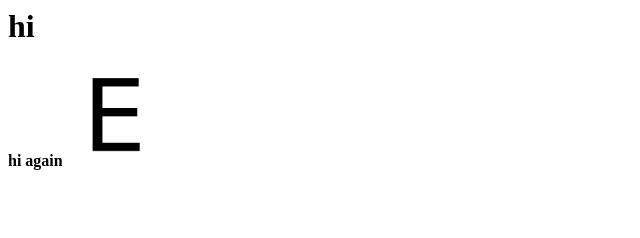
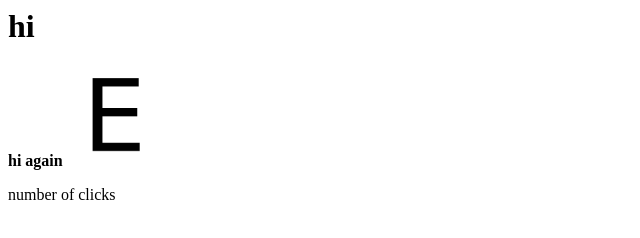
Before and after one commit to blazecoderman/h, a plain HTML site: page index.html in a window 1280 px wide. Shown: the whole page, without its empty margins (0-640 px from the left). Drawn offline with Linux system fonts and the light colour scheme.

Commit message:
Update index.html

```diff
--- a/index.html
+++ b/index.html
@@ -3,5 +3,8 @@
   <body> <h1>hi</h1>
   <b> hi again </b>
   <a id="count"> <img src="e.png" height="100px" width="100px"/> </a>
+    <div>
+      <p> number of clicks <span id="num"> </span> </p>
+    </div>
 </body>
 </html>
```
